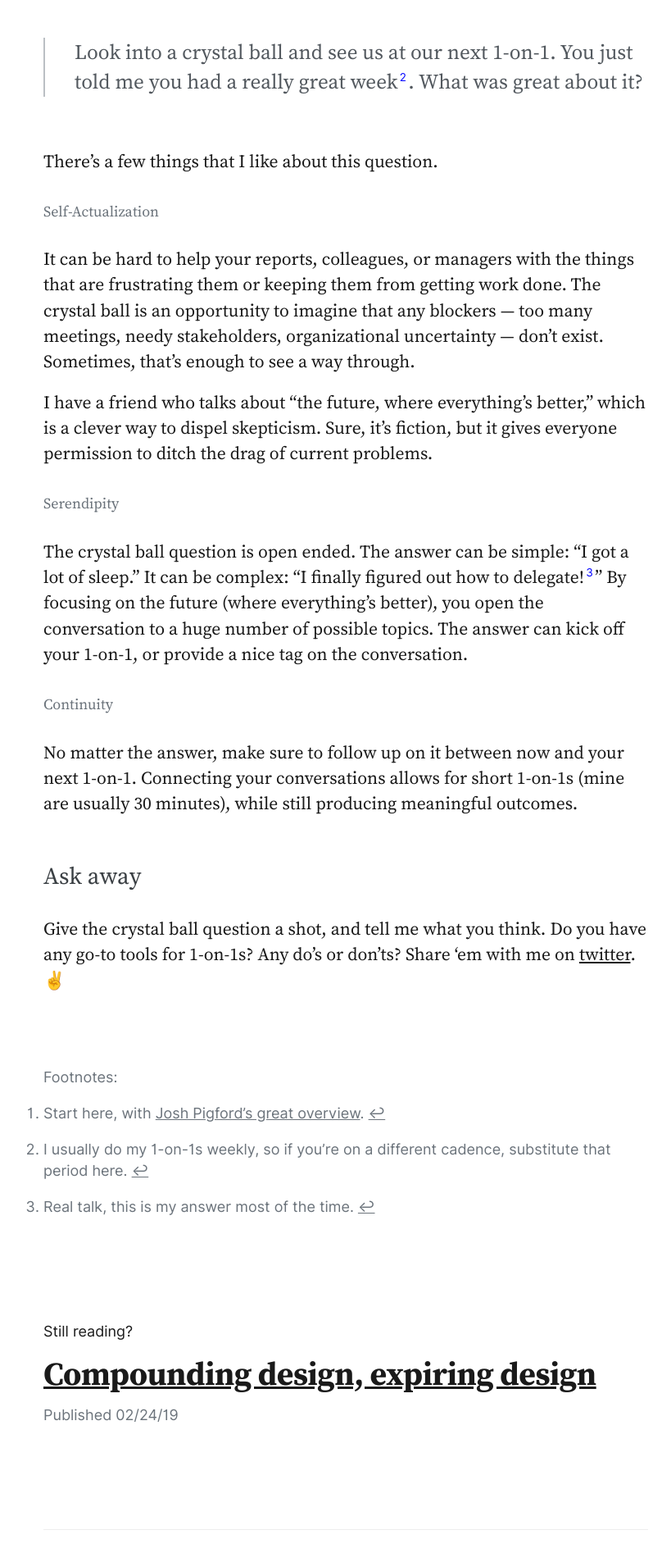
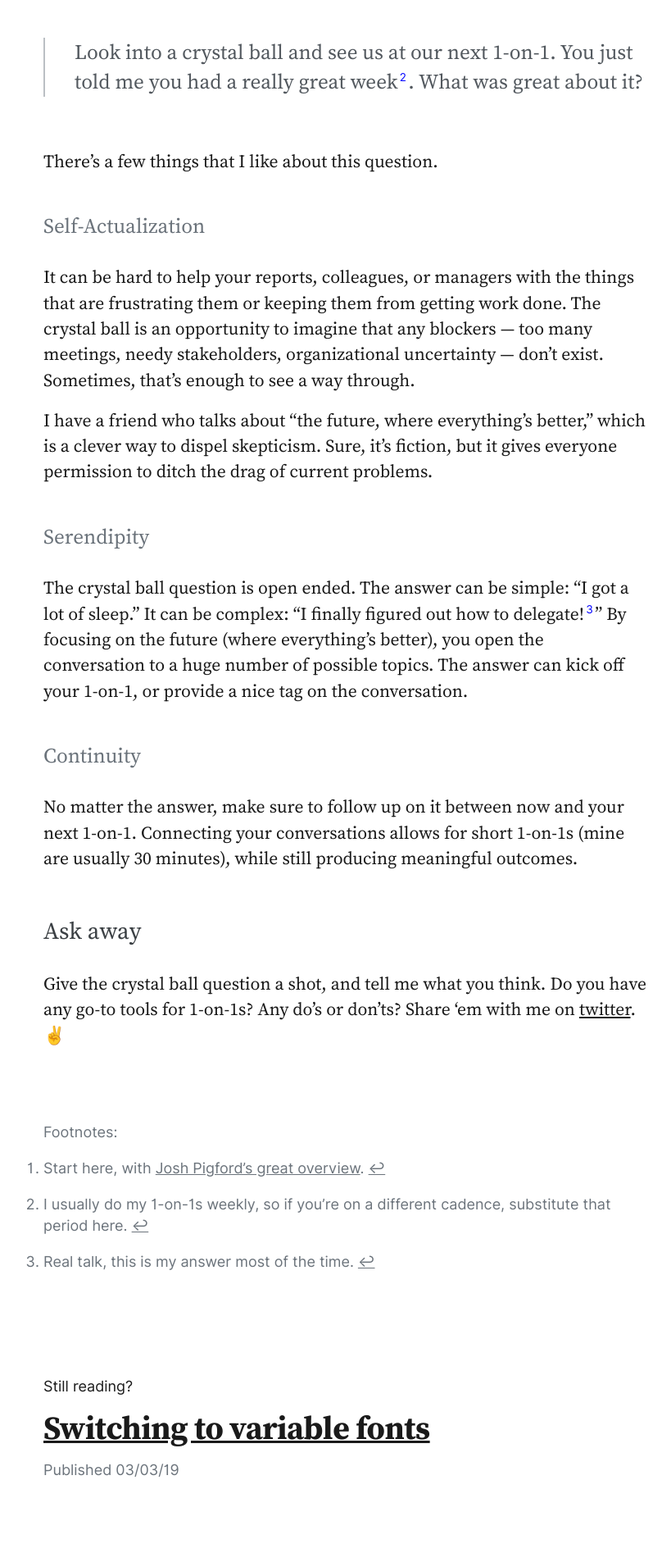
Before and after one commit to ilikescience/ilikescience.github.io, a Jekyll site: the page built from _posts/2018-03-25-crystal-ball.markdown, in a window 1280 px wide. Shown: the part 1299-3204 px from the top of the page at 82% size, without its empty margins (218-1037 px from the left). Built offline with Jekyll 4.4.1, drawn with Linux system fonts in a browser that asks for light colours; our own code applies the rules of GitHub Pages for plain Markdown files.

Commit message:
move variable font post to published

```diff
--- a/_drafts/2019-03-03-variable-fonts.markdown
+++ b/_posts/2019-03-03-variable-fonts.markdown
@@ -161,6 +161,10 @@ Next time you're booting up a project, give variable fonts a try.
 
 Astute readers will note that I chose not to implement fallback fonts for older browsers. The reason for this is twofold: first, I'm lazy. I wanted to ship this update without getting in the weeds. Second, I don't care if my site doesn't look identical in all browsers ever. I am confident that it'll look good in whatever fonts match my detailed [system font stacks](https://gist.github.com/don1138/5761014).
 
+#### One weird bug
+
+If you're reading this in Safari, you've probably noticed that all the sans-serif type is italic. I have no idea why this is happening. Do you have any ideas? [Say hi on twitter](https://twitter.com/ilikescience).
+
 
 [^1]: To say that variable fonts are new is slightly misleading. The concept of variable fonts has been around since the [1970's](https://eyeondesign.aiga.org/parametric-and-variable-typeface-systems-shape-shifters-for-letterforms/), and the technology to implement variable fonts on the web is [at least three years old](https://medium.com/variable-fonts/https-medium-com-tiro-introducing-opentype-variable-fonts-12ba6cd2369). Until recently, browsers have been slow to support variable fonts. As of February 2019, however, [79% of internet users](https://caniuse.com/#search=variable%20fonts) benefit from websitses that use variable fonts.
 
--- a/_sass/_fonts.scss
+++ b/_sass/_fonts.scss
@@ -18,10 +18,3 @@
     font-weight: 200 900;
     font-style: normal;
   }
-
-  @font-face {
-    font-family: 'inter';
-    src: url('/fonts/Inter.var.woff2') format('woff2-variations');
-    font-weight: 200 900;
-    font-style: italic;
-  }
--- a/_sass/_type.scss
+++ b/_sass/_type.scss
@@ -182,7 +182,7 @@ pre {
     }
 
     h4 {
-        font-size: $t--size-m;
+        font-size: 1.4em;
         color: $c--gray;
     }
 
```
